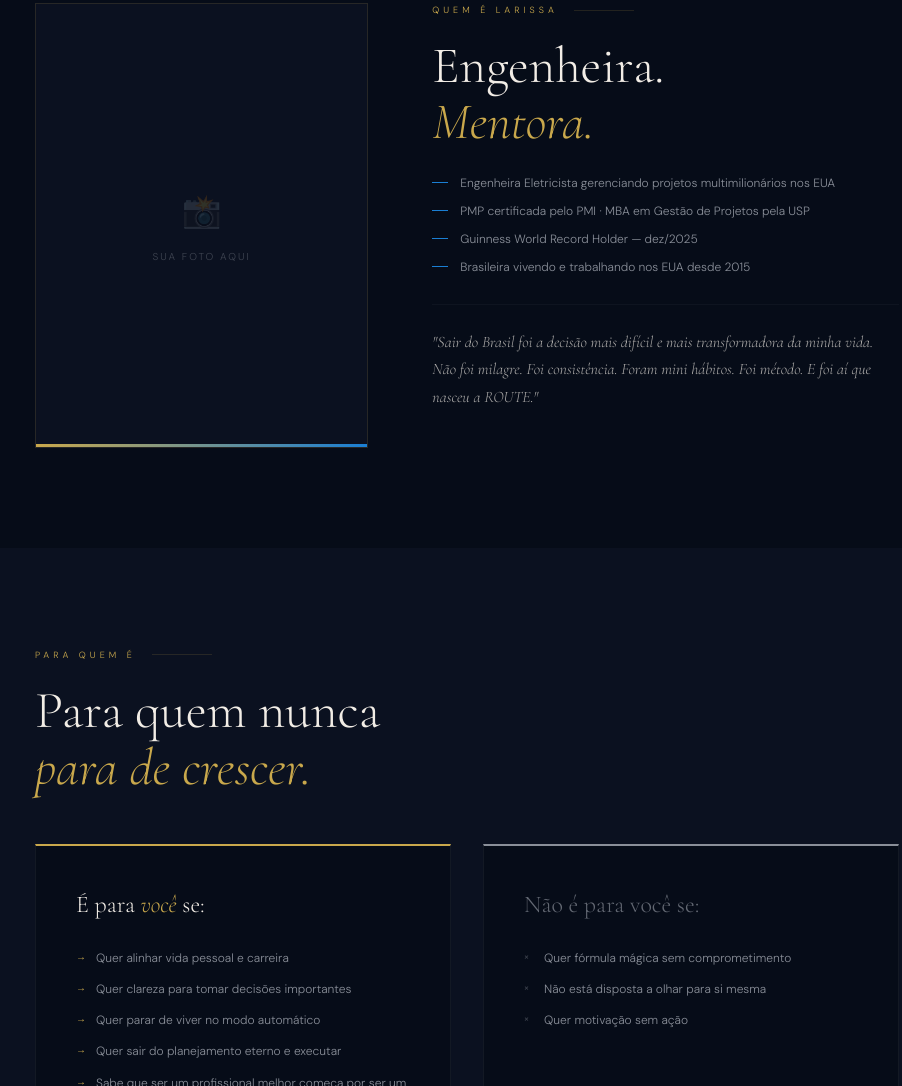
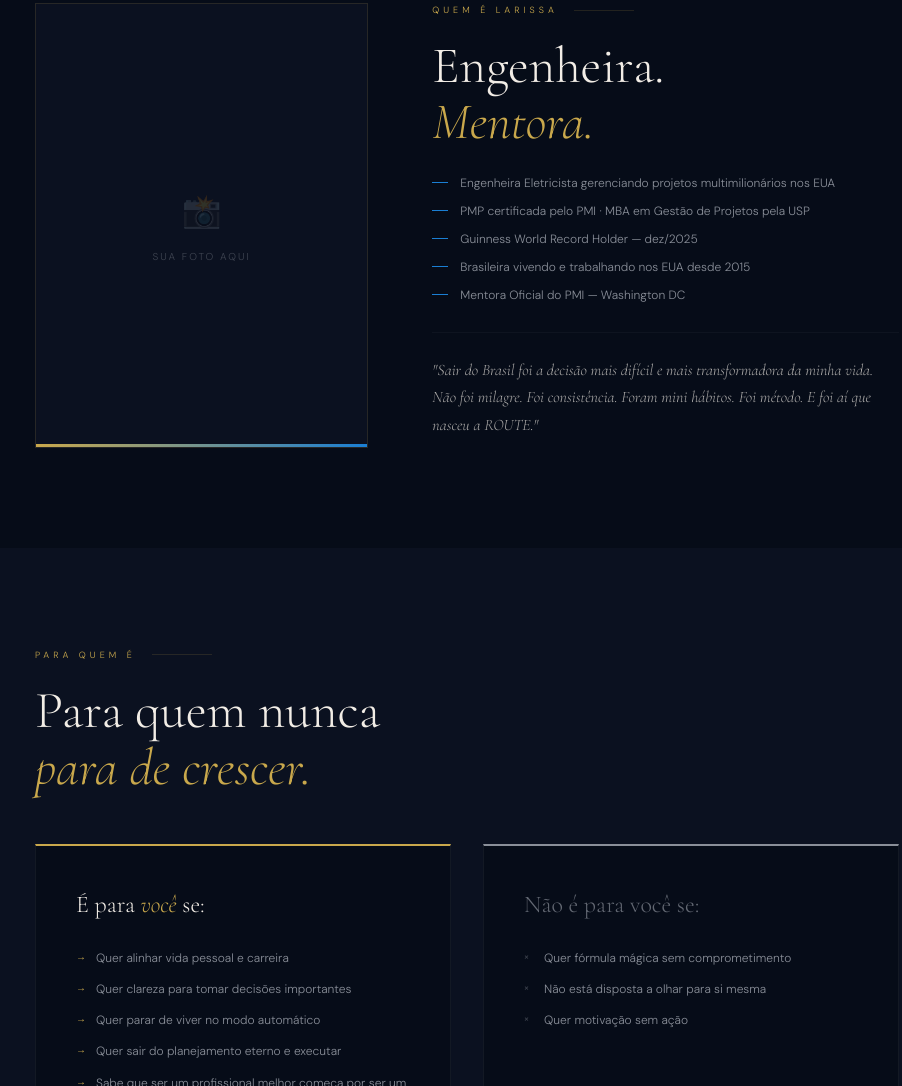
Before and after one commit to Chibo-dev/Larissa-Sayuri-Mentoria-Route, a plain HTML site: page index.html in a window 1280 px wide. Shown: the part 3618-4704 px from the top of the page, without its empty margins (173-1075 px from the left). Drawn offline with nearby package versions, Linux system fonts and the light colour scheme.

Commit message:
Update index.html

```diff
--- a/index.html
+++ b/index.html
@@ -1029,6 +1029,7 @@
           <div class="quem-cred">PMP certificada pelo PMI · MBA em Gestão de Projetos pela USP</div>
           <div class="quem-cred">Guinness World Record Holder — dez/2025</div>
           <div class="quem-cred">Brasileira vivendo e trabalhando nos EUA desde 2015</div>
+          <div class="quem-cred">Mentora Oficial do PMI — Washington DC</div>
         </div>
         <div class="quem-story">
           "Sair do Brasil foi a decisão mais difícil e mais transformadora da minha vida. Não foi milagre. Foi consistência. Foram mini hábitos. Foi método. E foi aí que nasceu a ROUTE."
```
